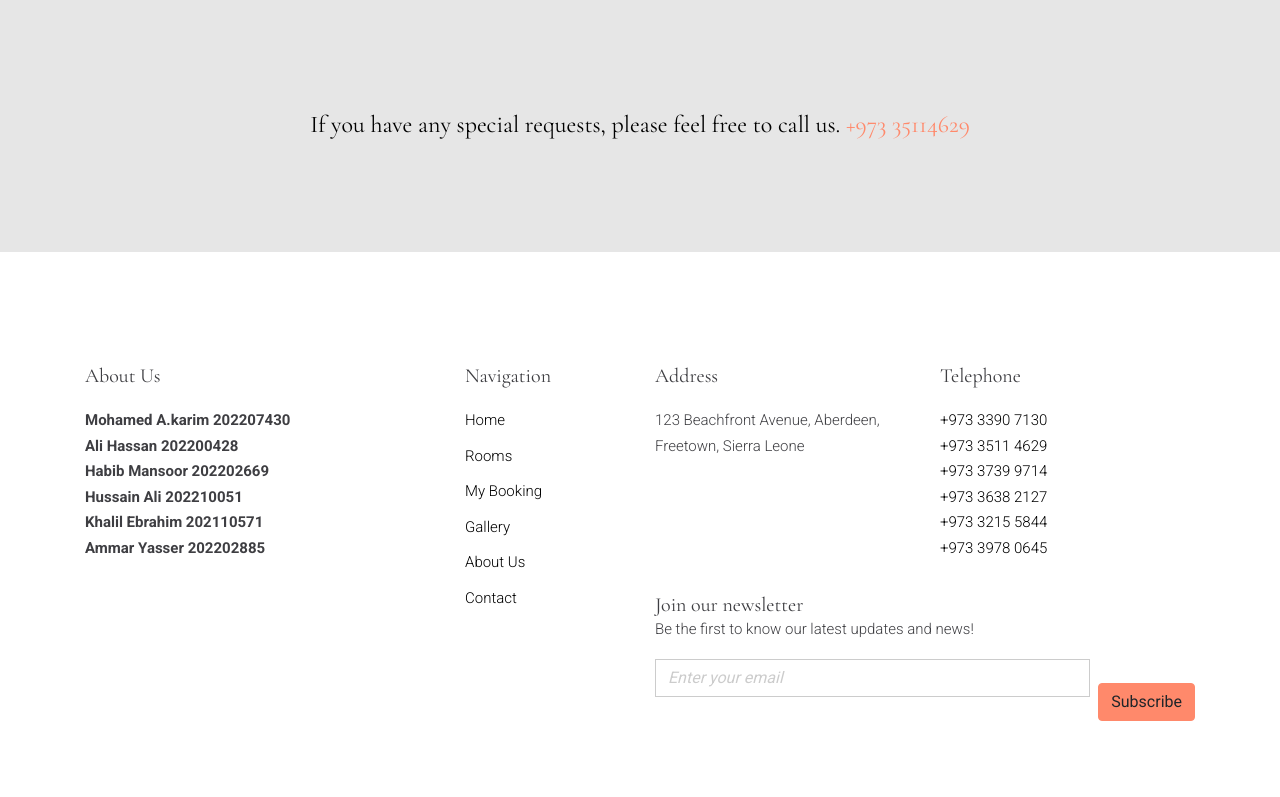
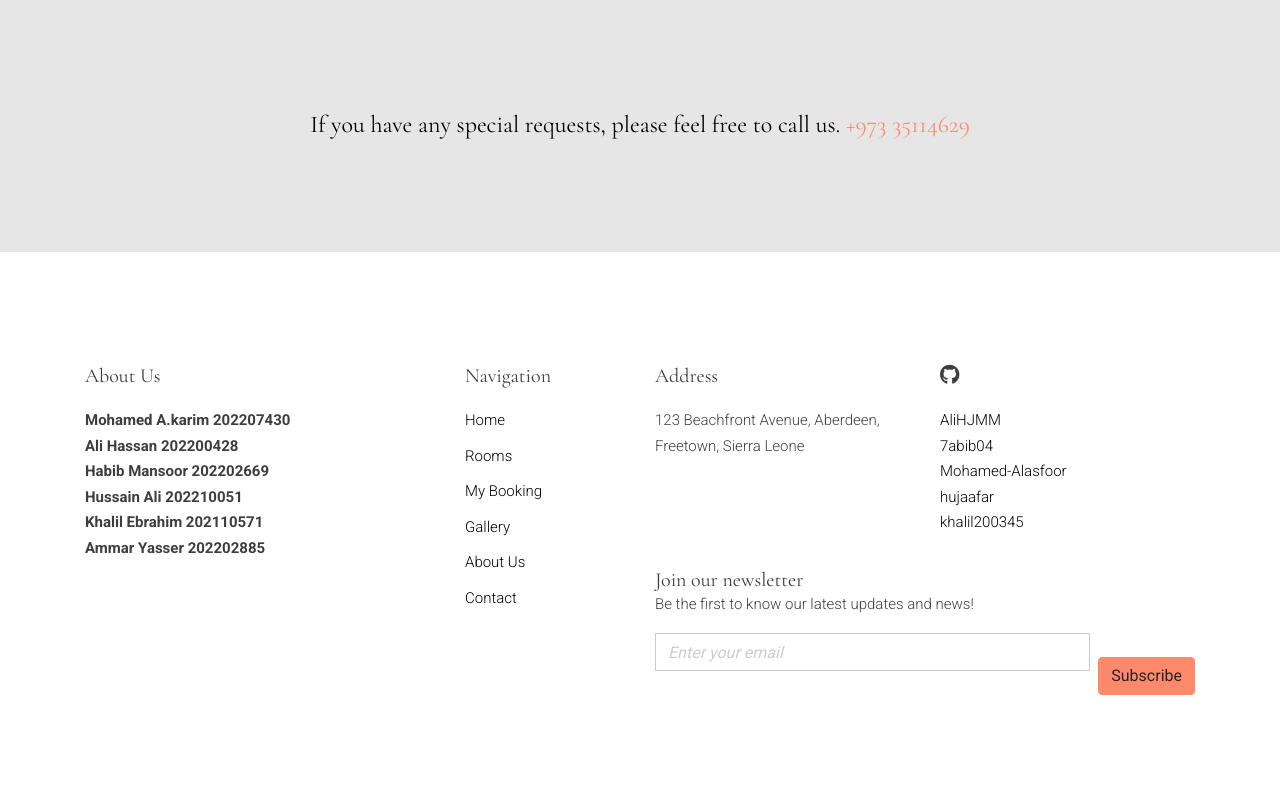
Before and after one commit to AliHJMM/Diamond-Coast-Hotel, a PHP site: page /about.php in a window 1280 px wide. Shown: the part 1500-2297 px from the top of the page. Run offline with PHP 8.4, Linux system fonts and the light colour scheme; a user stored in the database is signed in; some web fonts are replaced.

Commit message:
Github in footer

```diff
--- a/footer.php
+++ b/footer.php
@@ -1,5 +1,4 @@
 <footer class="untree_co--site-footer">
-
   <div class="container">
     <div class="row">
       <div class="col-md-4 pr-md-5">
@@ -13,7 +12,7 @@
             <ul class="list-unstyled">
               <li><a href="home.php" class="whiteTxt">Home</a></li>
               <li><a href="rooms.php" class="whiteTxt">Rooms</a></li>
-                    <li><a href="booking.php" class="whiteTxt">My Booking</a></li>
+              <li><a href="myBooking.php" class="whiteTxt">My Booking</a></li>
               <li><a href="gallery.php" class="whiteTxt">Gallery</a></li>
               <li><a href="about.php" class="whiteTxt">About Us</a></li>
               <li><a href="contact.php" class="whiteTxt">Contact</a></li>
@@ -26,14 +25,13 @@
                 <address>123 Beachfront Avenue, Aberdeen, <br> Freetown, Sierra Leone</address>
               </div>
               <div class="col-md-6">
-                      <h3>Telephone</h3>
+                <h3><i class="fa-brands fa-github"></i></h3>
                 <p>
-                        <a href="#" class="whiteTxt">+973 3390 7130</a> <br>
-                        <a href="#" class="whiteTxt">+973 3511 4629</a> <br>
-                        <a href="#" class="whiteTxt">+973 3739 9714</a> <br>
-                        <a href="#" class="whiteTxt">+973 3638 2127</a> <br>
-                        <a href="#" class="whiteTxt">+973 3215 5844</a> <br>
-                        <a href="#" class="whiteTxt">+973 3978 0645</a> <br>
+                  <a href="https://github.com/AliHJMM" class="whiteTxt">AliHJMM</a> <br>
+                  <a href="https://github.com/7abib04" class="whiteTxt">7abib04</a> <br>
+                  <a href="https://github.com/Mohamed-Alasfoor" class="whiteTxt">Mohamed-Alasfoor</a> <br>
+                  <a href="https://github.com/hujaafar" class="whiteTxt">hujaafar</a> <br>
+                  <a href="https://github.com/khalil200345" class="whiteTxt">khalil200345</a> <br>
                 </p>
               </div>
             </div>
@@ -57,19 +55,20 @@
             Copyright &copy;<script>document.write(new Date().getFullYear());</script> <a href="home.php">Diamond Coast Hotel</a>. All Rights Reserved. Design by <a href="#" target="_blank" class="text-primary">Diamond Coast Hotel</a>
           </p>
         </div>
-
       </div>
     </div>
+  </div>
+</footer>
 
-      </footer>
 <div id="customAlert" class="modal">
   <div class="modal-content">
     <span class="close-button">&times;</span>
     <h2 style="text-align:center;">DiamondCoast</h2>
-    <p id="alertMessage" style ="text-align:center; font-weight:bold"></p>
+    <p id="alertMessage" style="text-align:center; font-weight:bold"></p>
     <button id="okButton" class="btn btn-black">OK</button>
   </div>
 </div>
+
 <script>
   // Reusing the modal from the previous example
   var modal = document.getElementById("customAlert");
@@ -94,12 +93,13 @@
       modal.style.display = "none";
     }
   }
+
   // Handling the subscription form submission
   document.getElementById('subscribeForm').addEventListener('submit', function(event) {
     event.preventDefault();
     var subscribeEmail = document.getElementById('subscribeEmail').value;
 
-    var subscriptionMessage = "Thank you! You have been subscribed with the email ( " + subscribeEmail+ " )";
+    var subscriptionMessage = "Thank you! You have been subscribed with the email ( " + subscribeEmail + " )";
     showAlert(subscriptionMessage);
 
     document.getElementById('subscribeForm').reset();
```
Lines whose indentation alone changed are shown as unchanged.
